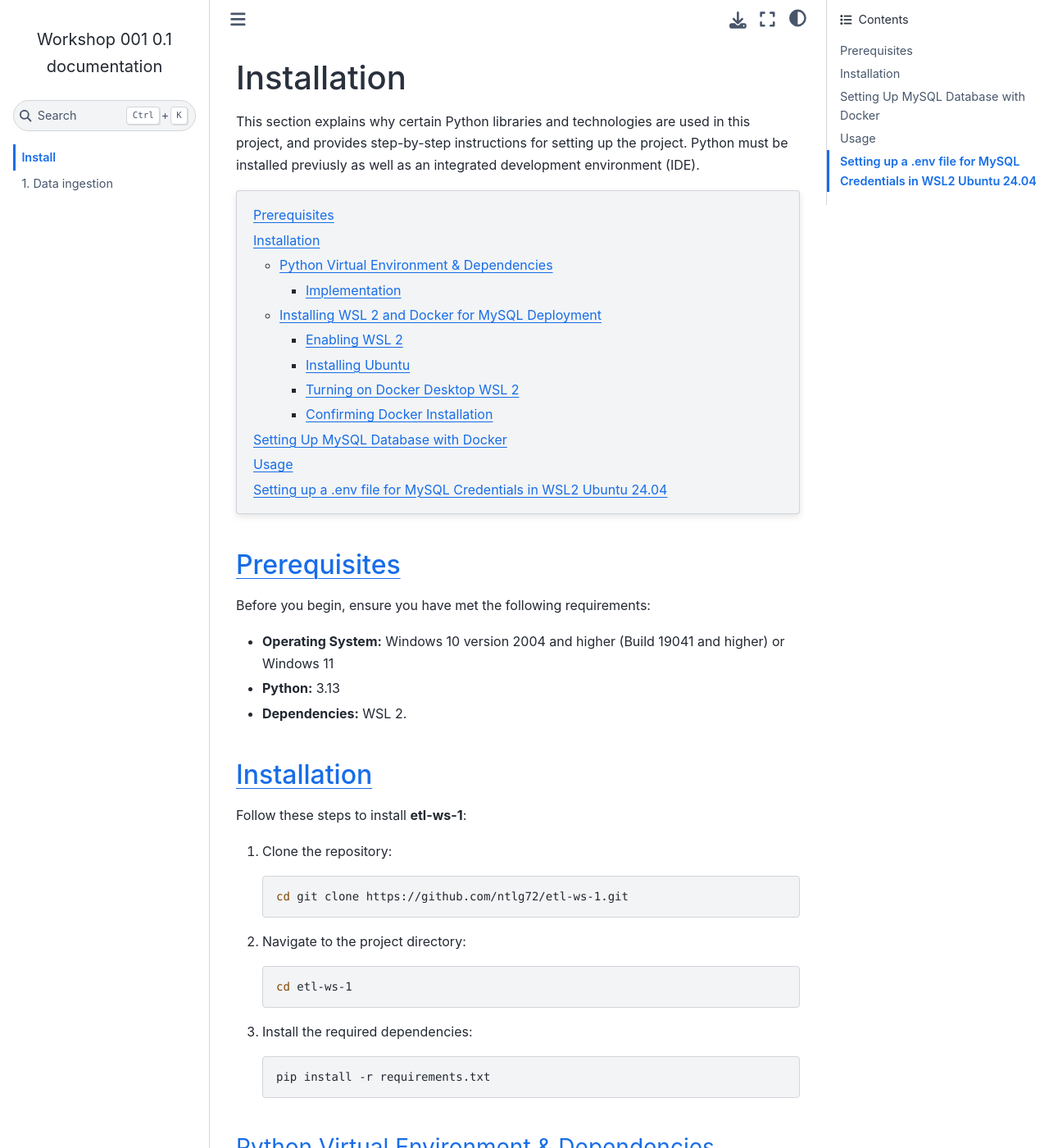
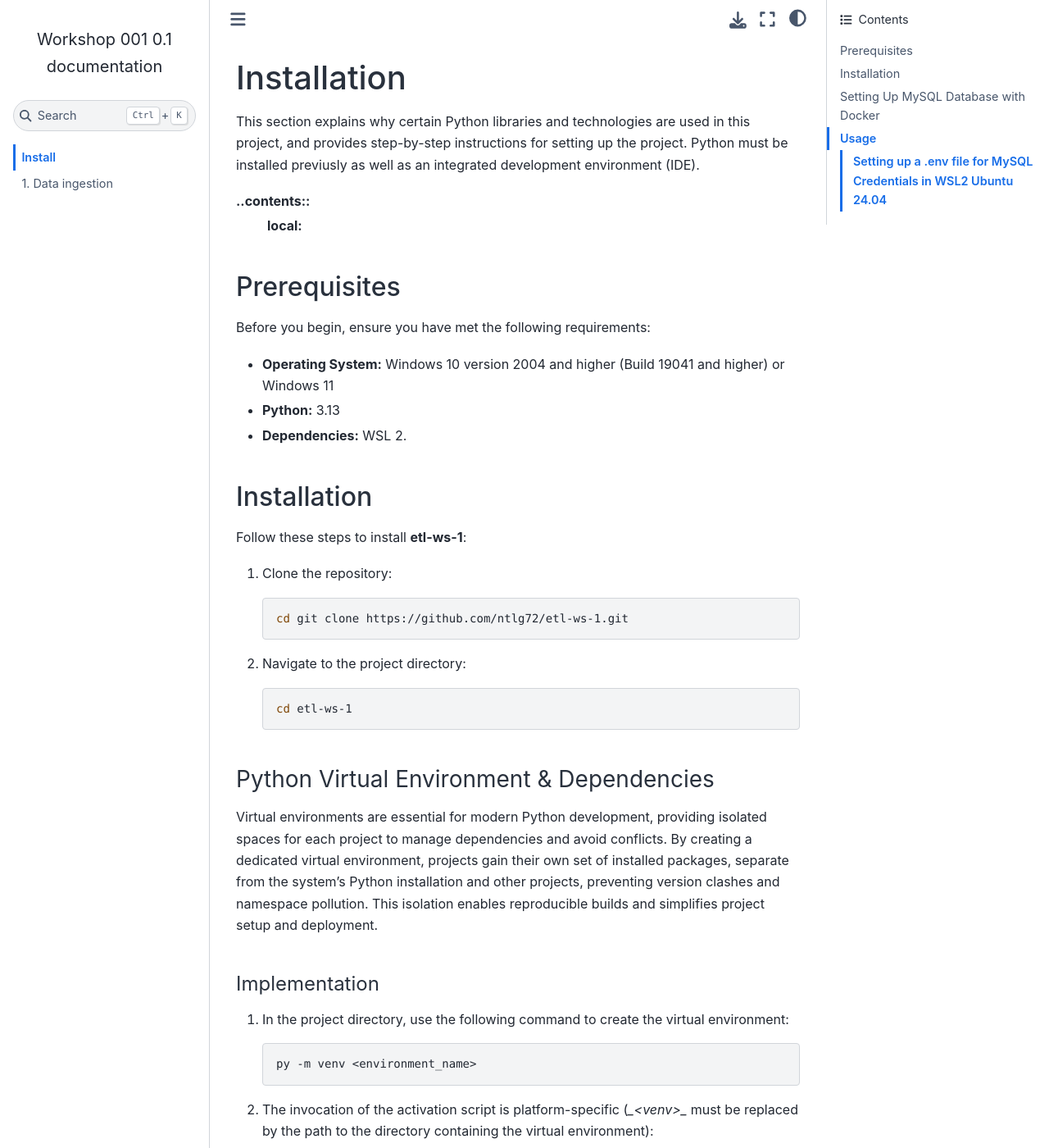
Before and after one commit to ntlg72/etl-ws-1, a Sphinx documentation site: the page built from docs/source/installation.rst, in a window 1280 px wide and 1400 px high. Shown: the whole window at 82% size. Built offline with Sphinx 7.4.7 and the Sphinx Book theme 1.1.4, drawn with Linux system fonts in a browser that asks for light colours.

Commit message:
Update installation.rst

```diff
--- a/docs/source/installation.rst
+++ b/docs/source/installation.rst
@@ -3,8 +3,8 @@
 
 This section explains why certain Python libraries and technologies are used in this project, and provides step-by-step instructions for setting up the project. Python must be installed previusly as well as an integrated development environment (IDE).
 
-.. contents::
-   :local:
+..contents::
+  :local:
 
 Prerequisites
 -------------
@@ -32,11 +32,6 @@
 
        cd etl-ws-1
 
-3. Install the required dependencies:
-
-   .. code-block:: bash
-
-       pip install -r requirements.txt
 
 Python Virtual Environment & Dependencies
 ^^^^^^^^^^^^^^^^^^^^^^^^^^^^^^^^^^^^^^^^^
@@ -63,6 +58,10 @@
       "Windows", "cmd.exe", "C:\\> <venv>\\Scripts\\activate.bat"
       "Windows", "PowerShell", "PS C:\\> <venv>\\Scripts\\Activate.ps1"
 
+.. image:: ../images/venv.png
+   :align: center
+   :width: 600px
+
 3. The project directory contains a `requirements.txt` file listing all necessary dependencies. To install them, while the virtual environment is activated, run:
 
    .. code-block:: bash
@@ -74,6 +73,10 @@
    .. code-block:: bash
 
        pip list
+
+.. image:: ../images/libs.png
+   :align: center
+   :width: 600px
 
 Installing WSL 2 and Docker for MySQL Deployment
 ^^^^^^^^^^^^^^^^^^^^^^^^^^^^^^^^^^^^^^^^^^^^^^^^
@@ -137,11 +140,20 @@
 
        docker --version
 
+
+.. image:: ../images/docker-v.png
+   :align: center
+   :width: 600px
+
 3. Test the installation by running a simple built-in Docker image:
 
    .. code-block:: bash
 
        docker run hello-world
+
+.. image:: ../images/docker-hello-world.png
+   :align: center
+   :width: 600px
 
 Setting Up MySQL Database with Docker
 -------------------------------------
@@ -182,6 +194,10 @@
 
        docker ps
 
+.. image:: ../images/docker-ps.png
+   :align: center
+   :width: 600px
+
 5. **Access MySQL Container:**
 
    Access the MySQL container's shell:
@@ -196,7 +212,7 @@
 -----
 
 Setting up a .env file for MySQL Credentials in WSL2 Ubuntu 24.04
------------------------------------------------------------------
+^^^^^^^^^^^^^^^^^^^^^^^^^^^^^^^^^^^^^^^^^^^^^^^^^^^^^^^^^^^^^^^^^
 
 A `.env` file is needed to store your MySQL credentials securely, including the WSL2 IP address and the password set up.
 
@@ -260,6 +276,10 @@
 
    The output will be the IP address of your WSL2 instance. Use this IP address for `MYSQL_HOST` in your `.env` file.
 
+.. image:: ../images/ip.png
+   :align: center
+   :width: 600px
+
 5. **Secure the .env file:**
 
    The `.env` file contains sensitive information. It's _extremely important_ to prevent it from being accidentally committed to version control (like Git). Add `.env` to your `.gitignore` file:
```
